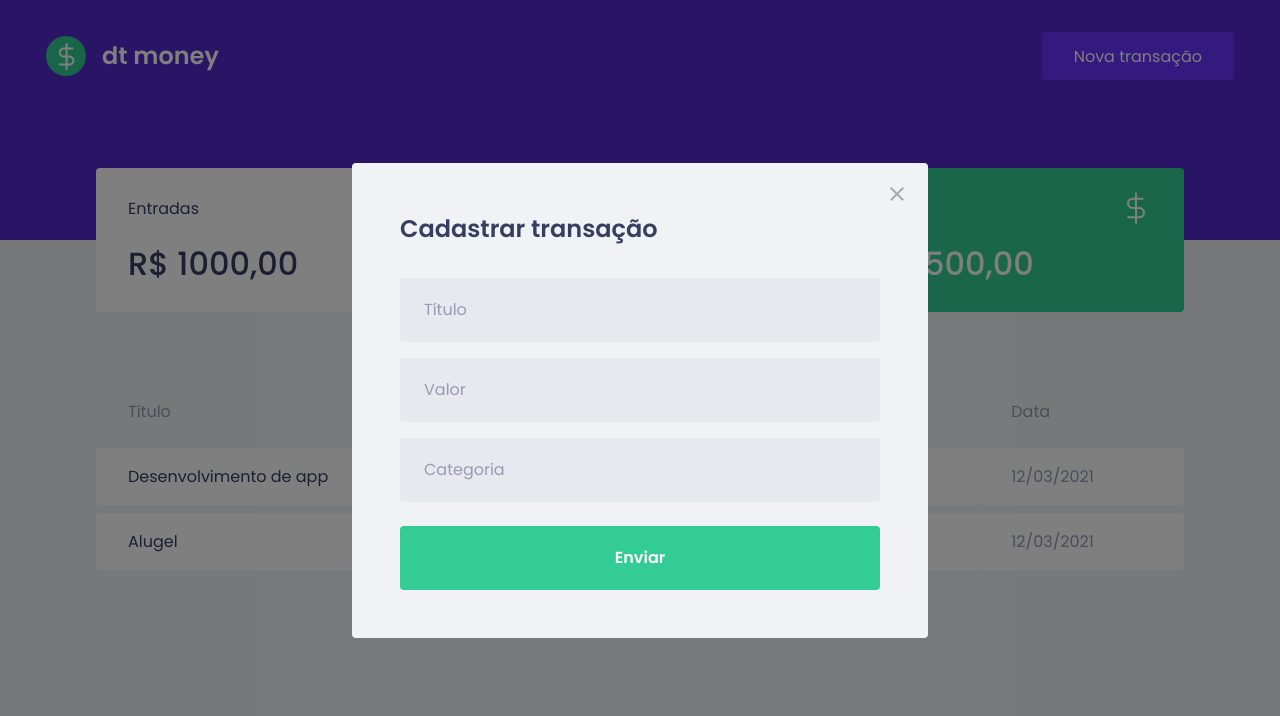
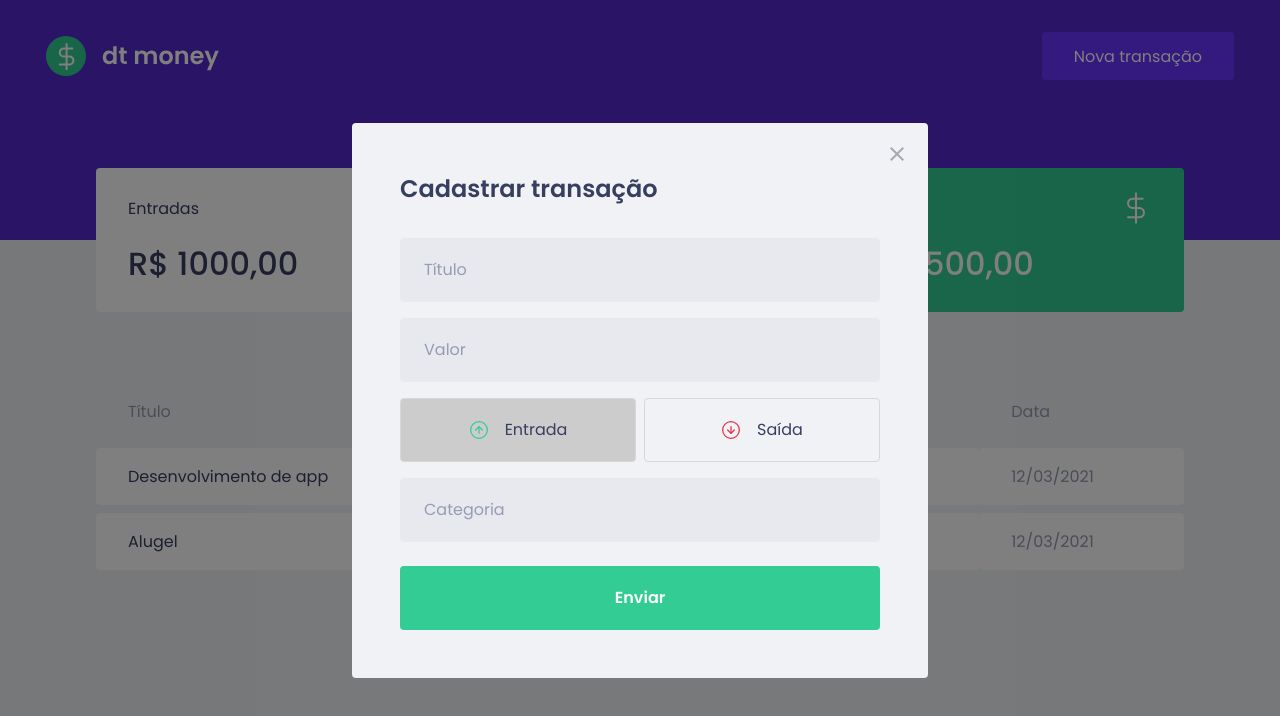
Before and after one commit to RennanD/dtmoney, a React (Create React App) app: page / in a window 1280 px wide. Both pictures are taken after a click on the button "Nova transação". Shown: the top 716 px of the page. Built offline with nearby package versions, Linux system fonts and the light colour scheme; no server answers; what miragejs would draw is missing.

Commit message:
feat: Init Type select button

```diff
--- a/package.json
+++ b/package.json
@@ -5,6 +5,7 @@
   "dependencies": {
     "axios": "^0.21.1",
     "miragejs": "^0.1.41",
+    "polished": "^4.1.1",
     "react": "^17.0.1",
     "react-dom": "^17.0.1",
     "react-modal": "^3.12.1",
--- a/src/components/NewTransactionModal/index.tsx
+++ b/src/components/NewTransactionModal/index.tsx
@@ -1,7 +1,10 @@
 import Modal from 'react-modal';
-import { Container } from './styles';
+import { useState } from 'react';
+import { Container, TransactionTypeContainer, TypeButton } from './styles';
 
 import closeImg from '../../assets/close.svg';
+import incomeImg from '../../assets/income.svg';
+import outcomeImg from '../../assets/outcome.svg';
 
 type NewTransactionModalProps = {
   isNewTransacationModalOpen: boolean;
@@ -12,6 +15,8 @@ export function NewTransactionsModal({
   isNewTransacationModalOpen,
   onToggleNewTransactionModal,
 }: NewTransactionModalProps): JSX.Element {
+  const [type, setType] = useState('deposit');
+
   return (
     <Modal
       isOpen={isNewTransacationModalOpen}
@@ -19,7 +24,11 @@ export function NewTransactionsModal({
       className="react-modal-content"
       onRequestClose={onToggleNewTransactionModal}
     >
-      <button type="button" className="react-modal-close">
+      <button
+        onClick={onToggleNewTransactionModal}
+        type="button"
+        className="react-modal-close"
+      >
         <img src={closeImg} alt="Close" />
       </button>
 
@@ -30,6 +39,30 @@ export function NewTransactionsModal({
 
         <input type="number" placeholder="Valor" />
 
+        <TransactionTypeContainer>
+          <TypeButton
+            type="button"
+            isActive={type === 'deposit'}
+            onClick={() => {
+              setType('deposit');
+            }}
+          >
+            <img src={incomeImg} alt="Entrada" />
+            <span>Entrada</span>
+          </TypeButton>
+
+          <TypeButton
+            type="button"
+            isActive={type === 'withdrawn'}
+            onClick={() => {
+              setType('withdrawn');
+            }}
+          >
+            <img src={outcomeImg} alt="Saída" />
+            <span>Saída</span>
+          </TypeButton>
+        </TransactionTypeContainer>
+
         <input type="text" placeholder="Categoria" />
 
         <button type="submit">Enviar</button>
--- a/src/components/NewTransactionModal/styles.ts
+++ b/src/components/NewTransactionModal/styles.ts
@@ -1,4 +1,9 @@
-import styled from 'styled-components';
+import { darken } from 'polished';
+import styled, { css } from 'styled-components';
+
+type TypeButtonProps = {
+  isActive: boolean;
+};
 
 export const Container = styled.form`
   h2 {
@@ -46,3 +51,45 @@ export const Container = styled.form`
     }
   }
 `;
+
+export const TransactionTypeContainer = styled.div`
+  margin: 1rem 0;
+  display: grid;
+  grid-template-columns: repeat(2, 1fr);
+  gap: 0.5rem;
+`;
+
+export const TypeButton = styled.button<TypeButtonProps>`
+  height: 4rem;
+  border: 1px solid #d7d7d7;
+  border-radius: 0.25rem;
+  outline: 0;
+
+  background: transparent;
+
+  display: flex;
+  align-items: center;
+  justify-content: center;
+
+  &:hover {
+    background: ${darken(0.1, '#d7d7d7')};
+  }
+
+  img {
+    width: 20px;
+    height: 20px;
+  }
+
+  span {
+    display: inline-block;
+    margin-left: 1rem;
+    font-size: 1rem;
+    color: var(--title);
+  }
+
+  ${props =>
+    props.isActive &&
+    css`
+      background: #ccc;
+    `}
+`;
--- a/src/styles/global.ts
+++ b/src/styles/global.ts
@@ -10,6 +10,8 @@ export const GlobalStyle = createGlobalStyle`
   --title: #363F5F;
   --text: #969CB3;
   --background: #F0F2F5;
+  --green-background: #12A454;
+  --red-background: #E62E4D;
   }
 
   * {
```
Also changed, not shown: 1 other file (tests, documents, lock files or other folders).
